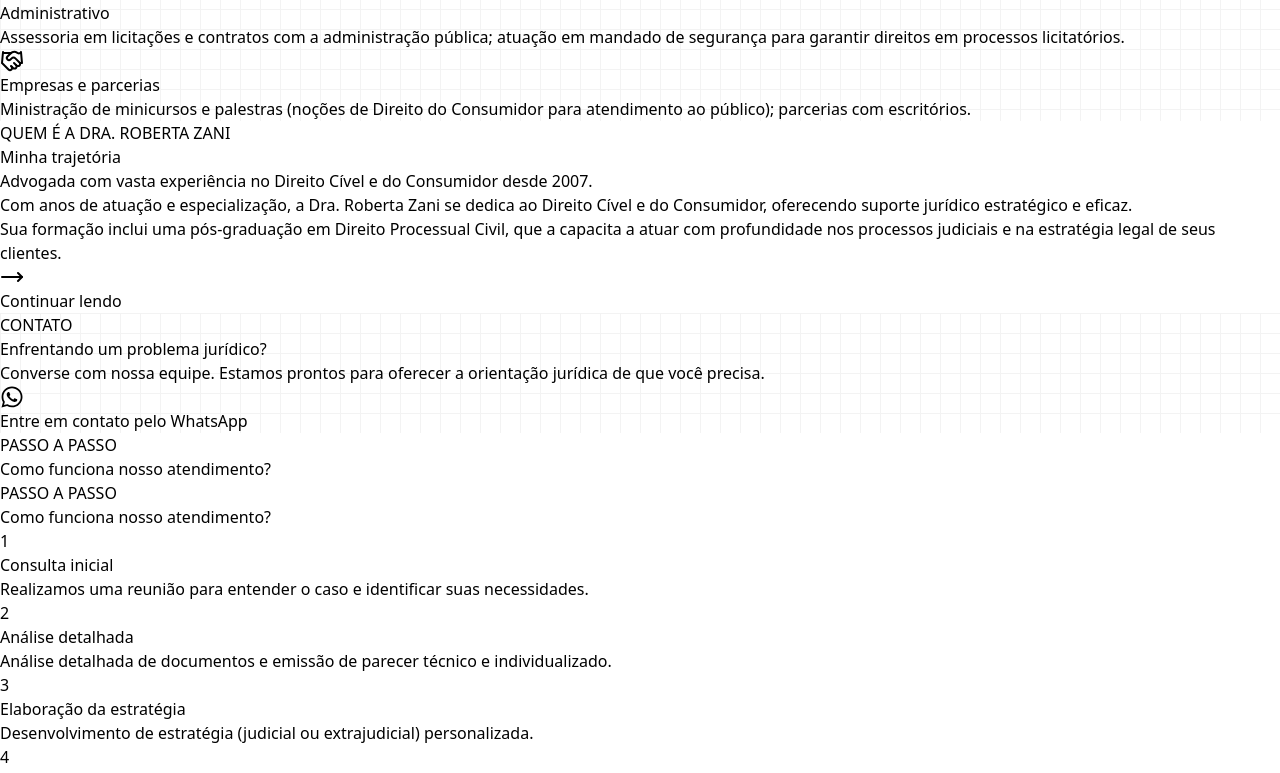
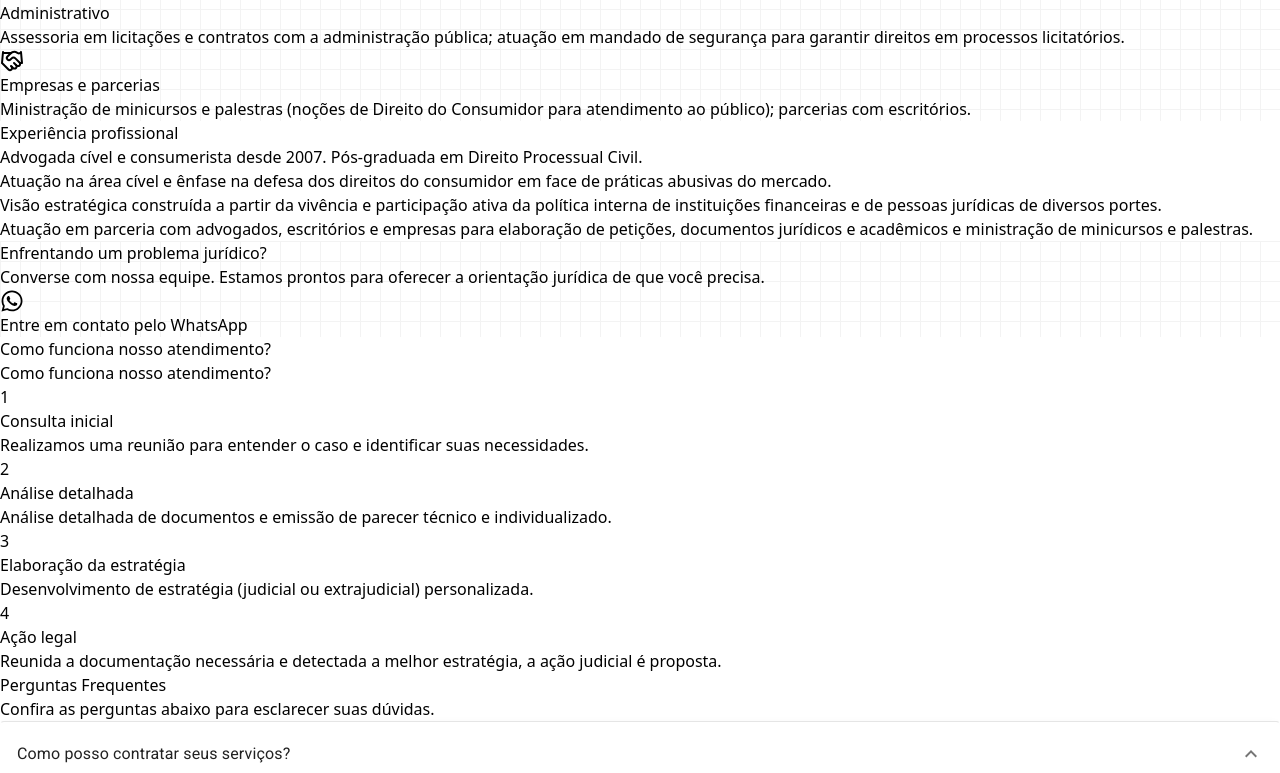
Before and after one commit to EdisonMatos/LP-Roberta-Zani, a React (Vite) app: page / in a window 1280 px wide. Shown: the part 737-1510 px from the top of the page. Built offline with nearby package versions, Linux system fonts and the light colour scheme; a web font is replaced by a local one.

Commit message:
feat: Alterações em roberta

```diff
--- a/src/components/sectionElements/AboutFading.jsx
+++ b/src/components/sectionElements/AboutFading.jsx
@@ -4,7 +4,7 @@ export default function AboutFading() {
   return (
     <div className="relative font-secondFont text-paragraph4 text-paragraphLight">
       {content.texts.about.paragraph}
-      <div className="bottom-0 absolute w-full h-[80px] bg-gradient-to-b from-transparent to-bgSectionDark"></div>
+      {/* <div className="bottom-0 absolute w-full h-[80px] bg-gradient-to-b from-transparent to-bgSectionDark"></div> */}
     </div>
   );
 }
--- a/src/components/sectionElements/SectionHeader.jsx
+++ b/src/components/sectionElements/SectionHeader.jsx
@@ -52,13 +52,13 @@ export default function SectionHeader({
   const Content = (
     <div className={`${usage} ${className}`}>
       <div>
-        <div className={`${miniTitleSpace}`}>
+        {/* <div className={`${miniTitleSpace}`}>
           <div
             className={`py-[4px] font-semibold px-[12px] font-mainFont text-paragraph2 rounded-md inline-block mb-[16px] ${miniTitleOrientation} ${miniTitleBgColor}`}
           >
             <p className={`${miniTitleTextColor} uppercase`}>{miniTitle}</p>
           </div>
-        </div>
+        </div> */}
         <h1
           className={`${titleColor} ${titleOrientation} text-black text-title4 leading-[34px] tablet1:leading-[42px] tablet1:text-title5 font-mainFont font-bold mb-[16px]`}
         >
--- a/src/components/sections/About.jsx
+++ b/src/components/sections/About.jsx
@@ -73,7 +73,6 @@ export default function About({ modal }) {
         <div className="desktop1:w-[550px] desktop2:w-[570px] ">
           <SectionHeader
             className="text-center"
-            miniTitle={content.texts.about.miniTag}
             sectionHeaderTitle={content.texts.about.title}
             sectionHeaderSubtitle={content.texts.about.subtitle}
             color="dark"
--- a/src/content/content.jsx
+++ b/src/content/content.jsx
@@ -178,7 +178,8 @@ const content = {
       card1: {
         img: featuresImg1,
         title: "Cível",
-        subtitle: "Elaboração e assessoria em contratos; suporte extrajudicial para resolução de conflitos; representação em ações indenizatórias por danos materiais e morais.",
+        subtitle:
+          "Elaboração e assessoria em contratos; suporte extrajudicial para resolução de conflitos; representação em ações indenizatórias por danos materiais e morais.",
         description: (
           <div>
             A_Definir
@@ -189,7 +190,24 @@ const content = {
         ),
         imgModal: imgFeaturesCardModal1,
         icon: (
-          <svg xmlns="http://www.w3.org/2000/svg" width="24" height="24" viewBox="0 0 24 24" fill="none" stroke="currentColor" stroke-width="2" stroke-linecap="round" stroke-linejoin="round" class="lucide lucide-scale"><path d="m16 16 3-8 3 8c-.87.65-1.92 1-3 1s-2.13-.35-3-1Z"/><path d="m2 16 3-8 3 8c-.87.65-1.92 1-3 1s-2.13-.35-3-1Z"/><path d="M7 21h10"/><path d="M12 3v18"/><path d="M3 7h2c2 0 5-1 7-2 2 1 5 2 7 2h2"/></svg>
+          <svg
+            xmlns="http://www.w3.org/2000/svg"
+            width="24"
+            height="24"
+            viewBox="0 0 24 24"
+            fill="none"
+            stroke="currentColor"
+            stroke-width="2"
+            stroke-linecap="round"
+            stroke-linejoin="round"
+            class="lucide lucide-scale"
+          >
+            <path d="m16 16 3-8 3 8c-.87.65-1.92 1-3 1s-2.13-.35-3-1Z" />
+            <path d="m2 16 3-8 3 8c-.87.65-1.92 1-3 1s-2.13-.35-3-1Z" />
+            <path d="M7 21h10" />
+            <path d="M12 3v18" />
+            <path d="M3 7h2c2 0 5-1 7-2 2 1 5 2 7 2h2" />
+          </svg>
         ),
         buttonLabelModal: "Fale Conosco",
         buttonLabel: "Saiba Mais",
@@ -209,7 +227,22 @@ const content = {
         ),
         imgModal: imgFeaturesCardModal2,
         icon: (
-          <svg xmlns="http://www.w3.org/2000/svg" width="24" height="24" viewBox="0 0 24 24" fill="none" stroke="currentColor" stroke-width="2" stroke-linecap="round" stroke-linejoin="round" class="lucide lucide-receipt"><path d="M4 2v20l2-1 2 1 2-1 2 1 2-1 2 1 2-1 2 1V2l-2 1-2-1-2 1-2-1-2 1-2-1-2 1Z"/><path d="M16 8h-6a2 2 0 1 0 0 4h4a2 2 0 1 1 0 4H8"/><path d="M12 17.5v-11"/></svg>
+          <svg
+            xmlns="http://www.w3.org/2000/svg"
+            width="24"
+            height="24"
+            viewBox="0 0 24 24"
+            fill="none"
+            stroke="currentColor"
+            stroke-width="2"
+            stroke-linecap="round"
+            stroke-linejoin="round"
+            class="lucide lucide-receipt"
+          >
+            <path d="M4 2v20l2-1 2 1 2-1 2 1 2-1 2 1 2-1 2 1V2l-2 1-2-1-2 1-2-1-2 1-2-1-2 1Z" />
+            <path d="M16 8h-6a2 2 0 1 0 0 4h4a2 2 0 1 1 0 4H8" />
+            <path d="M12 17.5v-11" />
+          </svg>
         ),
         buttonLabelModal: "Fale Conosco",
         buttonLabel: "Saiba Mais",
@@ -217,7 +250,8 @@ const content = {
       card3: {
         img: featuresImg3,
         title: "Administrativo",
-        subtitle: "Assessoria em licitações e contratos com a administração pública; atuação em mandado de segurança para garantir direitos em processos licitatórios.",
+        subtitle:
+          "Assessoria em licitações e contratos com a administração pública; atuação em mandado de segurança para garantir direitos em processos licitatórios.",
         description: (
           <div>
             A_Definir <br />
@@ -227,7 +261,23 @@ const content = {
         ),
         imgModal: imgFeaturesCardModal3,
         icon: (
-          <svg xmlns="http://www.w3.org/2000/svg" width="24" height="24" viewBox="0 0 24 24" fill="none" stroke="currentColor" stroke-width="2" stroke-linecap="round" stroke-linejoin="round" class="lucide lucide-briefcase-business"><path d="M12 12h.01"/><path d="M16 6V4a2 2 0 0 0-2-2h-4a2 2 0 0 0-2 2v2"/><path d="M22 13a18.15 18.15 0 0 1-20 0"/><rect width="20" height="14" x="2" y="6" rx="2"/></svg>
+          <svg
+            xmlns="http://www.w3.org/2000/svg"
+            width="24"
+            height="24"
+            viewBox="0 0 24 24"
+            fill="none"
+            stroke="currentColor"
+            stroke-width="2"
+            stroke-linecap="round"
+            stroke-linejoin="round"
+            class="lucide lucide-briefcase-business"
+          >
+            <path d="M12 12h.01" />
+            <path d="M16 6V4a2 2 0 0 0-2-2h-4a2 2 0 0 0-2 2v2" />
+            <path d="M22 13a18.15 18.15 0 0 1-20 0" />
+            <rect width="20" height="14" x="2" y="6" rx="2" />
+          </svg>
         ),
         buttonLabelModal: "Fale Conosco",
         buttonLabel: "Saiba Mais",
@@ -235,7 +285,8 @@ const content = {
       card4: {
         img: featuresImg4,
         title: "Empresas e parcerias",
-        subtitle: "Ministração de minicursos e palestras (noções de Direito do Consumidor para atendimento ao público); parcerias com escritórios.",
+        subtitle:
+          "Ministração de minicursos e palestras (noções de Direito do Consumidor para atendimento ao público); parcerias com escritórios.",
         description: (
           <div>
             A_Definir
@@ -246,7 +297,24 @@ const content = {
         ),
         imgModal: imgFeaturesCardModal4,
         icon: (
-          <svg xmlns="http://www.w3.org/2000/svg" width="24" height="24" viewBox="0 0 24 24" fill="none" stroke="currentColor" stroke-width="2" stroke-linecap="round" stroke-linejoin="round" class="lucide lucide-handshake"><path d="m11 17 2 2a1 1 0 1 0 3-3"/><path d="m14 14 2.5 2.5a1 1 0 1 0 3-3l-3.88-3.88a3 3 0 0 0-4.24 0l-.88.88a1 1 0 1 1-3-3l2.81-2.81a5.79 5.79 0 0 1 7.06-.87l.47.28a2 2 0 0 0 1.42.25L21 4"/><path d="m21 3 1 11h-2"/><path d="M3 3 2 14l6.5 6.5a1 1 0 1 0 3-3"/><path d="M3 4h8"/></svg>
+          <svg
+            xmlns="http://www.w3.org/2000/svg"
+            width="24"
+            height="24"
+            viewBox="0 0 24 24"
+            fill="none"
+            stroke="currentColor"
+            stroke-width="2"
+            stroke-linecap="round"
+            stroke-linejoin="round"
+            class="lucide lucide-handshake"
+          >
+            <path d="m11 17 2 2a1 1 0 1 0 3-3" />
+            <path d="m14 14 2.5 2.5a1 1 0 1 0 3-3l-3.88-3.88a3 3 0 0 0-4.24 0l-.88.88a1 1 0 1 1-3-3l2.81-2.81a5.79 5.79 0 0 1 7.06-.87l.47.28a2 2 0 0 0 1.42.25L21 4" />
+            <path d="m21 3 1 11h-2" />
+            <path d="M3 3 2 14l6.5 6.5a1 1 0 1 0 3-3" />
+            <path d="M3 4h8" />
+          </svg>
         ),
         buttonLabelModal: "Fale Conosco",
         buttonLabel: "Saiba Mais",
@@ -330,65 +398,49 @@ const content = {
         img: aboutImg1,
         alt: "Imagem profissional de escritório/advogado(a)",
       },
-      miniTag: "QUEM É A DRA. ROBERTA ZANI",
-      title: "Minha trajetória",
+      miniTag: "",
+      title: "Experiência profissional",
       subtitle:
-        "Advogada com vasta experiência no Direito Cível e do Consumidor desde 2007.",
+        "Advogada cível e consumerista desde 2007. Pós-graduada em Direito Processual Civil.",
       paragraph: (
         <div>
-          Com anos de atuação e especialização, a Dra. Roberta Zani se dedica ao
-          Direito Cível e do Consumidor, oferecendo suporte jurídico estratégico
-          e eficaz.
+          Atuação na área cível e ênfase na defesa dos direitos do consumidor em
+          face de práticas abusivas do mercado.
           <br />
-          Sua formação inclui uma pós-graduação em Direito Processual Civil, que
-          a capacita a atuar com profundidade nos processos judiciais e na
-          estratégia legal de seus clientes.
+          Visão estratégica construída a partir da vivência e participação ativa
+          da política interna de instituições financeiras e de pessoas jurídicas
+          de diversos portes.
+          <br />
+          Atuação em parceria com advogados, escritórios e empresas para
+          elaboração de petições, documentos jurídicos e acadêmicos e
+          ministração de minicursos e palestras.
         </div>
       ),
       buttonModalLabelAbout: "Continuar lendo",
       modal: (
         <p>
-          Com anos de atuação e especialização, a Dra. Roberta Zani se dedica ao
-          Direito Cível e do Consumidor, oferecendo suporte jurídico estratégico
-          e eficaz.
+          A_Definir
           <br />
           <br />
-          Sua formação inclui uma pós-graduação em Direito Processual Civil, que
-          a capacita a atuar com profundidade nos processos judiciais e na
-          estratégia legal de seus clientes.
+          A_Definir
           <br />
           <br />
-          Com uma carreira voltada à proteção dos direitos do consumidor, Dra.
-          Roberta se destaca pelo conhecimento prático adquirido ao longo dos
-          anos, especialmente em sua vivência com instituições financeiras e
-          empresas de transporte de passageiros, sempre focando na defesa e
-          orientação dos consumidores em situações complexas.
+          A_Definir
           <br />
           <br />
-          Além de sua atuação direta com clientes, Dra. Roberta tem vasta
-          experiência na elaboração de estudos e pareceres jurídicos{" "}
-          <i>(legal opinions)</i>, sempre com um olhar atento às implicações
-          jurídicas e riscos administrativos e judiciais.
+          A_Definir
           <br />
           <br />
-          Sua expertise também abrange a gestão de processos, sendo capaz de
-          coordenar equipes e escritórios credenciados para garantir a máxima
-          eficiência nas demandas legais.
+          A_Definir
           <br />
           <br />
-          Sua colaboração com outros advogados, escritórios e empresas é uma
-          marca de seu trabalho, especialmente no que se refere à criação de
-          petições, documentos jurídicos e acadêmicos.
+          A_Definir
           <br />
           <br />
-          Dra. Roberta também se dedica ao ensino, ministrando minicursos e
-          palestras, compartilhando seu vasto conhecimento com outros
-          profissionais e o público em geral.
+          A_Definir
           <br />
           <br />
-          Com uma visão holística da prática jurídica, Dra. Roberta Zani se
-          dedica a promover soluções eficazes para seus clientes, sempre com
-          ética, comprometimento e paixão pelo Direito.
+          A_Definir
           <br />
           <br />
         </p>
@@ -420,8 +472,7 @@ const content = {
     cta: {
       backgroundImg: ctaWhatsappImgBg,
       miniTag: "CONTATO",
-      title:
-        "Enfrentando um problema jurídico?",
+      title: "Enfrentando um problema jurídico?",
       subtitle:
         "Converse com nossa equipe. Estamos prontos para oferecer a orientação jurídica de que você precisa.",
       ctaButtonText: "Entre em contato pelo WhatsApp",
--- a/src/pages/Index.jsx
+++ b/src/pages/Index.jsx
@@ -27,7 +27,7 @@ export default function Index() {
         paragraphsModal={false}
       />
 
-      <About modal={true} />
+      <About modal={false} />
       {/* <AboutInstagram
         socialPrint={true}
         instagram={false}
```
Also changed, not shown: src/components/sections/Features.jsx (+9 -1 lines).
